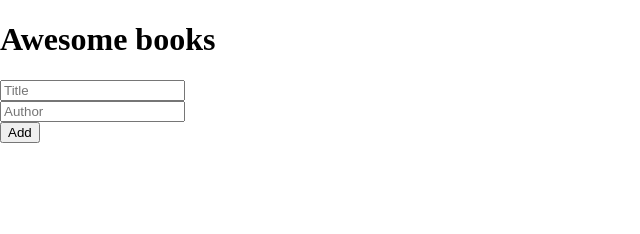
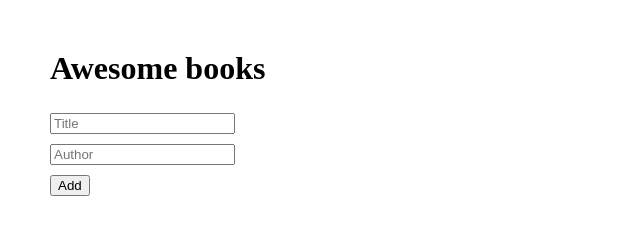
Before and after one commit to khanh-devos/awesome-books, a website: page index.html in a window 1280 px wide. Shown: the whole page, without its empty margins (0-640 px from the left). Drawn offline with Linux system fonts and the light colour scheme.

Commit message:
add margin to form input, modify readme

```diff
--- a/index.html
+++ b/index.html
@@ -18,7 +18,7 @@
     <div class="container">
 
     </div>
-    <form method="POST">
+    <form id="form" method="POST">
         <input type="text" placeholder="Title" id="title" required><br>
         <input type="text" placeholder="Author" id="author" required><br>
         <input type="submit" value="Add" />
--- a/style.css
+++ b/style.css
@@ -1,8 +1,12 @@
 body {
-  margin: 0;
+  margin: 50px;
   padding: 0;
 }
 
 .container .book-ul {
   list-style-type: none;
 }
+
+#form input {
+  margin: 5px 0;
+}
```
Also changed, not shown: README.md.
